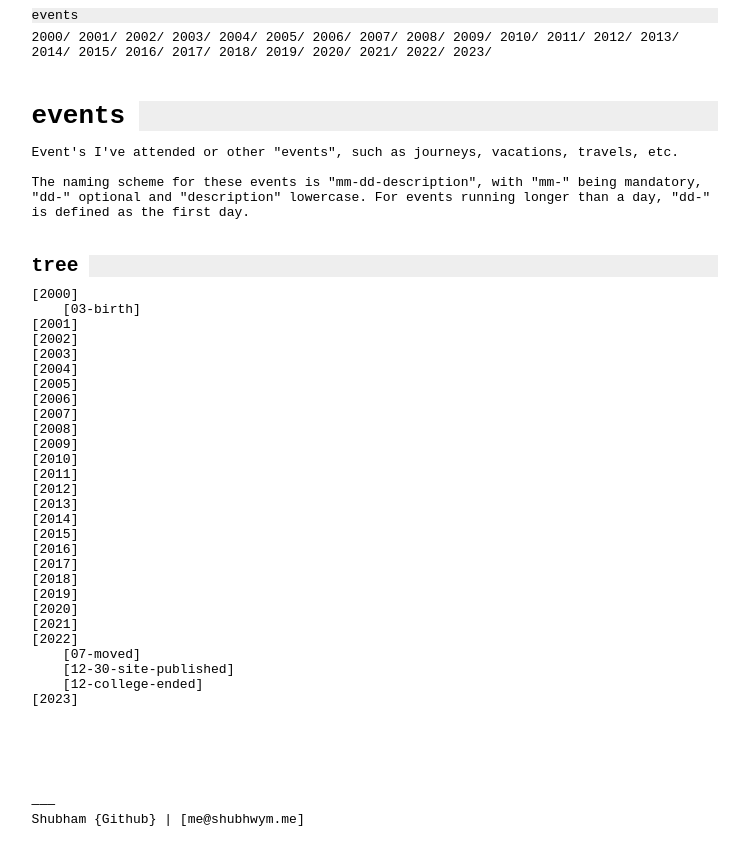
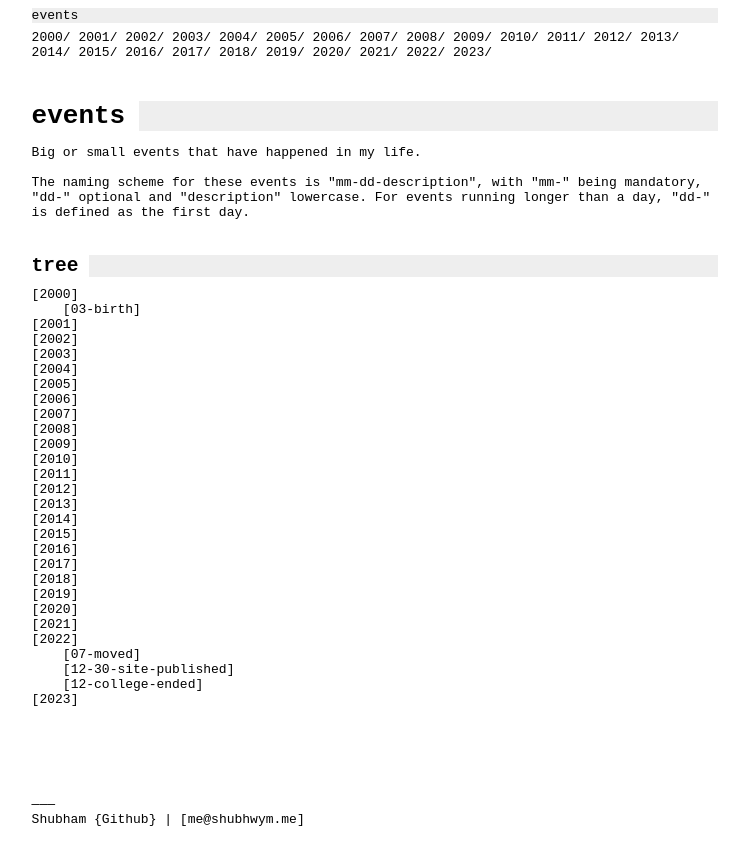
Before and after one commit to shoebham/shoebham.github.io, a plain HTML site: page events/index.html in a window 1280 px wide. Shown: the part 41-905 px from the top of the page, without its empty margins (265-1014 px from the left). Drawn offline with Linux system fonts and the light colour scheme.

Commit message:
make changes to site

```diff
--- a/events/index.html
+++ b/events/index.html
@@ -146,7 +146,7 @@ nav + ul.vert li { display: block; }
             <h1><a href="#events">events
 </a></h1>
             <pre>
-Event's I've attended or other "events", such as journeys, vacations, travels, etc.
+Big or small events that have happened in my life.
 
 The naming scheme for these events is "mm-dd-description", with "mm-" being mandatory, "dd-" optional and "description" lowercase. For events running longer than a day, "dd-" is defined as the first day.
 
```
Also changed, not shown: index.html (+2 -1 lines), README.md, events/README.md.
